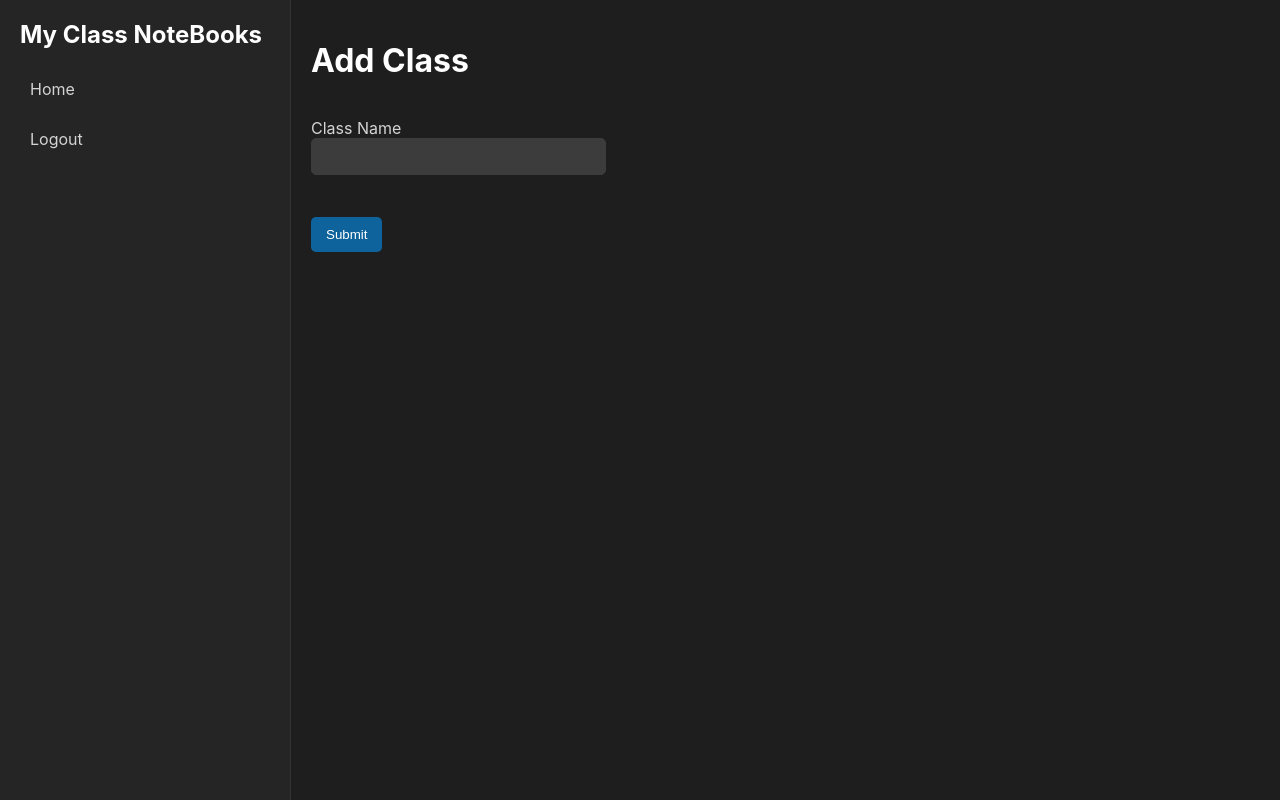
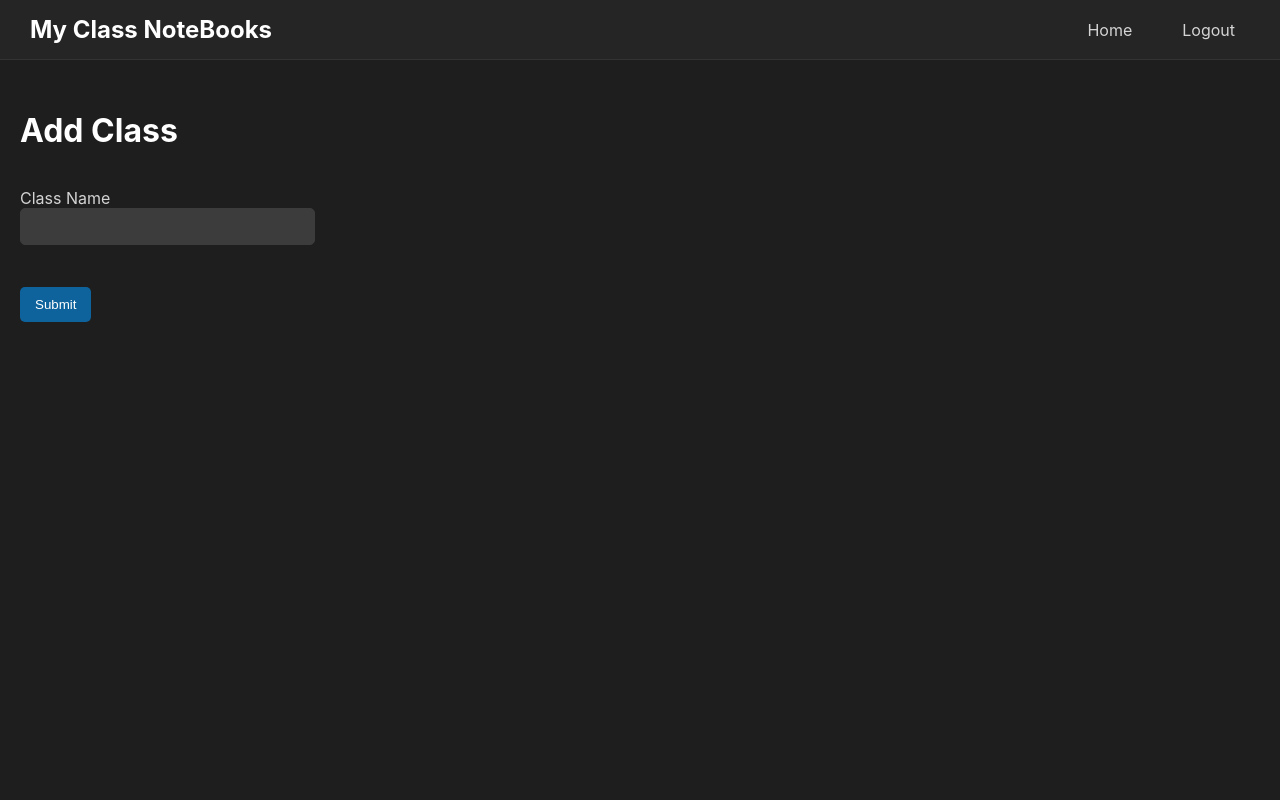
Before and after one commit to Heavyblade/notebook_sharer, a Flask app: page /add_class in a window 1280 px wide. Run offline with Flask 3, Linux system fonts and the light colour scheme; the visitor is signed in with stand-in values (Sample User, id 1); some libraries are stand-ins or nearby versions.

Commit message:
Barra de navegacion funcional

```diff
--- a/app/static/style.css
+++ b/app/static/style.css
@@ -7,30 +7,66 @@ body {
     color: #d4d4d4;
 }
 
-.sidebar {
-    width: 250px;
+.navbar {
+    width: 100%;
     background-color: #252526;
-    padding: 20px;
     display: flex;
-    flex-direction: column;
-    border-right: 1px solid #333;
+    align-items: center;
+    justify-content: space-between;
+    padding: 0 30px;
+    height: 60px;
+    border-bottom: 1px solid #333;
+    position: fixed;
+    top: 0;
+    left: 0;
+    z-index: 1000;
+    box-sizing: border-box;
 }
 
-.sidebar h2 {
-    color: #ffffff;
-    margin-top: 0;
+.navbar-title {
+    color: #fff;
+    font-size: 1.5em;
+    font-weight: bold;
+    white-space: nowrap;
 }
 
-.sidebar a {
+.navbar-links {
+    display: flex;
+    gap: 20px;
+    flex-wrap: wrap;
+    align-items: center;
+}
+
+.navbar-links a {
     color: #d4d4d4;
     text-decoration: none;
-    padding: 10px;
+    padding: 10px 15px;
     border-radius: 5px;
-    margin-bottom: 10px;
+    transition: background 0.2s;
+    white-space: nowrap;
 }
 
-.sidebar a:hover {
+.navbar-links a:hover {
     background-color: #37373d;
+}
+
+@media (max-width: 600px) {
+    .navbar {
+        flex-direction: column;
+        align-items: flex-start;
+        height: auto;
+        padding: 10px 10px;
+    }
+    .navbar-links {
+        width: 100%;
+        justify-content: flex-start;
+        gap: 10px;
+        margin-top: 10px;
+    }
+}
+
+.sidebar {
+    display: none !important;
 }
 
 .main-content {
@@ -38,6 +74,7 @@ body {
     padding: 20px;
     background-color: #1e1e1e;
     overflow-y: auto;
+    margin-top: 70px; /* para dejar espacio a la navbar fija */
 }
 
 .flashes {
--- a/app/templates/base.html
+++ b/app/templates/base.html
@@ -6,8 +6,9 @@
     <link rel="stylesheet" href="{{ url_for('static', filename='style.css') }}">
 </head>
 <body>
-    <div class="sidebar">
-        <h2>My Class NoteBooks</h2>
+    <nav class="navbar">
+        <div class="navbar-title">My Class NoteBooks</div>
+        <div class="navbar-links">
             <a href="{{ url_for('index') }}">Home</a>
             {% if current_user.is_anonymous %}
             <a href="{{ url_for('login') }}">Login</a>
@@ -16,7 +17,7 @@
             <a href="{{ url_for('logout') }}">Logout</a>
             {% endif %}
         </div>
-
+    </nav>
     <div class="main-content">
         {% with messages = get_flashed_messages() %}
         {% if messages %}
```
Lines whose indentation alone changed are shown as unchanged.
